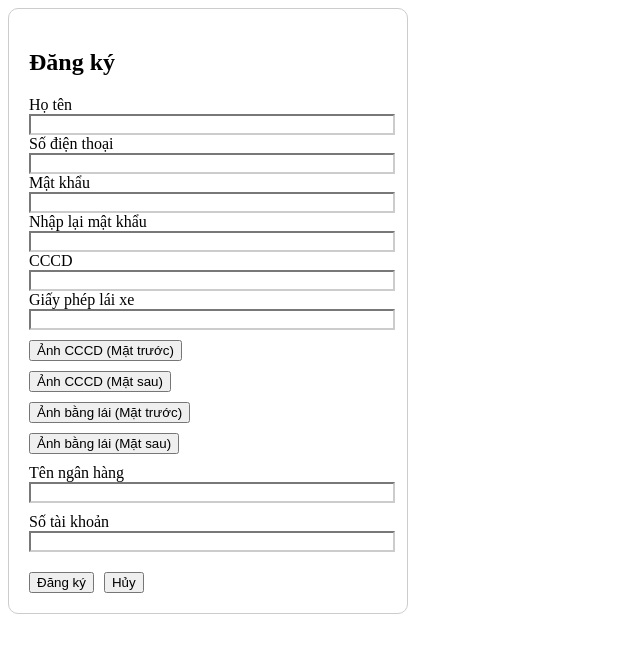
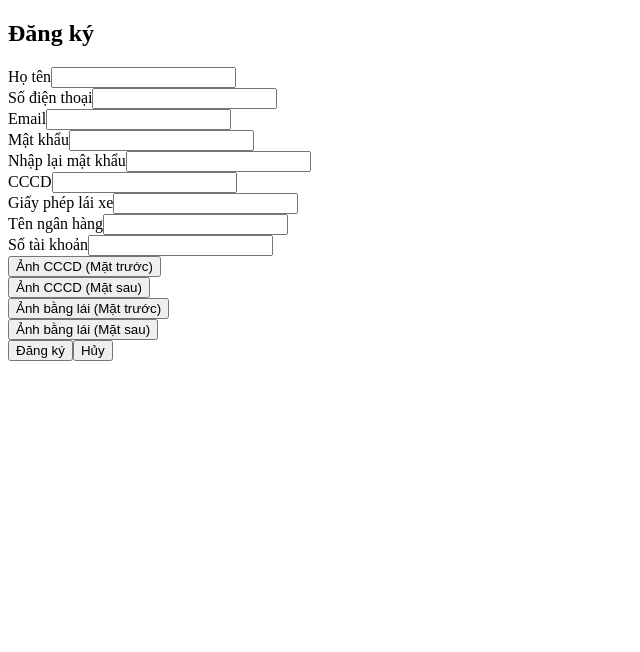
Before and after one commit to HaNguyenOnGit/SWP391_Topic6_SE1814_G8, a React (Vite) app in the folder src/front-end/App/: page /register in a window 1280 px wide. Shown: the top 652 px of the page, without its empty margins (0-640 px from the left). Built offline with nearby package versions, Linux system fonts and the light colour scheme.

Commit message:
add email verify to registration

```diff
--- a/src/front-end/App/src/App.jsx
+++ b/src/front-end/App/src/App.jsx
@@ -1,5 +1,6 @@
 import React from "react";
-import { BrowserRouter, Routes, Route, Link } from "react-router-dom";
+import { BrowserRouter, Routes, Route, Link, Navigate } from "react-router-dom";
+
 import LoginPage from "./pages/Login";
 import RegistrationForm from "./pages/Registration";
 import Vehicles from "./pages/Vehicles";
@@ -13,12 +14,14 @@ import Payment from "./pages/Payment";
 import Schedule from "./pages/Schedule";
 import Booking from "./pages/Booking";
 import Proposal from "./pages/Proposal";
+import RegistrationPending from "./pages/RegistrationPending";
 
 export default function App() {
   return (
     <BrowserRouter>
 
       <Routes>
+        <Route path="/" element={<Navigate to="/login" replace />} />
         <Route
           path="/login"
           element={
@@ -40,6 +43,7 @@ export default function App() {
         <Route path="/schedule" element={<Schedule />} />
         <Route path="/vehicle/:id/schedule" element={<Booking />} />
         <Route path="/vehicle/:id/proposal" element={<Proposal />} />
+        <Route path="/registrationpending" element={<RegistrationPending />} />
       </Routes>
     </BrowserRouter>
   );
--- a/src/front-end/App/src/pages/Registration.jsx
+++ b/src/front-end/App/src/pages/Registration.jsx
@@ -1,10 +1,11 @@
-import React, { useState } from "react";
+import React, { useState, useEffect } from "react";
 import { useNavigate } from "react-router-dom";
 
 export default function RegistrationForm() {
   const [formData, setFormData] = useState({
     fullName: "",
     phone: "",
+    email: "",
     password: "",
     confirmPassword: "",
     cccd: "",
@@ -18,9 +19,21 @@ export default function RegistrationForm() {
   });
 
   const [errors, setErrors] = useState({});
+  const [showOTP, setShowOTP] = useState(false);
+  const [otp, setOtp] = useState("");
+  const [message, setMessage] = useState("");
+  const [countdown, setCountdown] = useState(0);
+
   const navigate = useNavigate();
+  const mockOTP = "123456";
 
-  // Validation rules
+  useEffect(() => {
+    if (countdown > 0) {
+      const timer = setTimeout(() => setCountdown(countdown - 1), 1000);
+      return () => clearTimeout(timer);
+    }
+  }, [countdown]);
+
   const validateField = (name, value) => {
     let error = "";
     switch (name) {
@@ -29,6 +42,10 @@ export default function RegistrationForm() {
         break;
       case "phone":
         if (!/^[0-9]{10}$/.test(value)) error = "Số điện thoại phải đủ 10 số";
+        break;
+      case "email":
+        if (!/^[^\s@]+@[^\s@]+\.[^\s@]+$/.test(value))
+          error = "Email không hợp lệ";
         break;
       case "password":
         if (value.length < 6) error = "Mật khẩu phải từ 6 ký tự trở lên";
@@ -41,18 +58,6 @@ export default function RegistrationForm() {
         break;
       case "license":
         if (!value.trim()) error = "Số giấy phép lái xe là bắt buộc";
-        break;
-      case "cccdFront":
-        if (!value) error = "Vui lòng tải ảnh CCCD mặt trước";
-        break;
-      case "cccdBack":
-        if (!value) error = "Vui lòng tải ảnh CCCD mặt sau";
-        break;
-      case "licenseFront":
-        if (!value) error = "Vui lòng tải ảnh bằng lái mặt trước";
-        break;
-      case "licenseBack":
-        if (!value) error = "Vui lòng tải ảnh bằng lái mặt sau";
         break;
       case "bankName":
         if (!value.trim()) error = "Tên ngân hàng là bắt buộc";
@@ -69,34 +74,37 @@ export default function RegistrationForm() {
   const handleChange = (e) => {
     const { name, value, files } = e.target;
     const fieldValue = files ? files[0] : value;
-
     setFormData({ ...formData, [name]: fieldValue });
-
-    const errorMsg = validateField(name, fieldValue);
-    setErrors((prev) => ({
-      ...prev,
-      [name]: errorMsg || "",
-    }));
-
-    if (name === "password" && formData.confirmPassword) {
-      setErrors((prev) => ({
-        ...prev,
-        confirmPassword: validateField("confirmPassword", formData.confirmPassword),
-      }));
-    }
+    setErrors((prev) => ({ ...prev, [name]: validateField(name, fieldValue) }));
   };
 
   const handleSubmit = (e) => {
     e.preventDefault();
-
     const newErrors = {};
-    Object.keys(formData).forEach((key) => {
-      newErrors[key] = validateField(key, formData[key]);
-    });
+    Object.keys(formData).forEach(
+      (key) => (newErrors[key] = validateField(key, formData[key]))
+    );
     setErrors(newErrors);
 
     if (Object.values(newErrors).every((err) => !err)) {
-      console.log("Form data:", formData);
+      setShowOTP(true);
+      setCountdown(30);
+      alert(`Mock gửi OTP (${mockOTP}) tới email: ${formData.email}`);
+    }
+  };
+
+  const handleVerify = () => {
+    if (otp === mockOTP) {
+      navigate("/registrationpending");
+    } else {
+      setMessage("Mã OTP không đúng, vui lòng thử lại.");
+    }
+  };
+
+  const resendCode = () => {
+    if (countdown === 0) {
+      setCountdown(30);
+      alert(`🔄 Mã mới (mock): ${mockOTP}`);
     }
   };
 
@@ -104,6 +112,7 @@ export default function RegistrationForm() {
     setFormData({
       fullName: "",
       phone: "",
+      email: "",
       password: "",
       confirmPassword: "",
       cccd: "",
@@ -120,182 +129,111 @@ export default function RegistrationForm() {
   };
 
   return (
-    <div
-      style={{
-        width: "400px",
-        border: "1px solid #ccc",
-        borderRadius: "10px",
-        padding: "20px",
-        boxSizing: "border-box",
-      }}
-    >
+    <div>
       <form onSubmit={handleSubmit} noValidate>
         <h2>Đăng ký</h2>
 
-        {/* Full Name */}
-        <label>Họ tên</label>
+        {[["Họ tên", "fullName", "text"],
+        ["Số điện thoại", "phone", "tel"],
+        ["Email", "email", "email"],
+        ["Mật khẩu", "password", "password"],
+        ["Nhập lại mật khẩu", "confirmPassword", "password"],
+        ["CCCD", "cccd", "text"],
+        ["Giấy phép lái xe", "license", "text"],
+        ["Tên ngân hàng", "bankName", "text"],
+        ["Số tài khoản", "bankNumber", "text"],
+        ].map(([label, name, type]) => (
+          <div key={name}>
+            <label>{label}</label>
             <input
-          type="text"
-          name="fullName"
-          value={formData.fullName}
+              type={type}
+              name={name}
+              value={formData[name]}
               onChange={handleChange}
-          style={{ borderColor: errors.fullName ? "red" : "#ccc", width: "100%" }}
             />
-        {errors.fullName && <p style={{ color: "red" }}>{errors.fullName}</p>}
+            {errors[name] && <p style={{ color: "red" }}>{errors[name]}</p>}
+          </div>
+        ))}
 
-        {/* Phone */}
-        <label>Số điện thoại</label>
-        <input
-          type="tel"
-          name="phone"
-          value={formData.phone}
-          onChange={handleChange}
-          style={{ borderColor: errors.phone ? "red" : "#ccc", width: "100%" }}
-        />
-        {errors.phone && <p style={{ color: "red" }}>{errors.phone}</p>}
-
-        {/* Password */}
-        <label>Mật khẩu</label>
-        <input
-          type="password"
-          name="password"
-          value={formData.password}
-          onChange={handleChange}
-          style={{ borderColor: errors.password ? "red" : "#ccc", width: "100%" }}
-        />
-        {errors.password && <p style={{ color: "red" }}>{errors.password}</p>}
-
-        {/* Confirm Password */}
-        <label>Nhập lại mật khẩu</label>
-        <input
-          type="password"
-          name="confirmPassword"
-          value={formData.confirmPassword}
-          onChange={handleChange}
-          style={{ borderColor: errors.confirmPassword ? "red" : "#ccc", width: "100%" }}
-        />
-        {errors.confirmPassword && <p style={{ color: "red" }}>{errors.confirmPassword}</p>}
-
-        {/* CCCD */}
-        <label>CCCD</label>
-        <input
-          type="text"
-          name="cccd"
-          value={formData.cccd}
-          onChange={handleChange}
-          style={{ borderColor: errors.cccd ? "red" : "#ccc", width: "100%" }}
-        />
-        {errors.cccd && <p style={{ color: "red" }}>{errors.cccd}</p>}
-
-        {/* License */}
-        <label>Giấy phép lái xe</label>
-        <input
-          type="text"
-          name="license"
-          value={formData.license}
-          onChange={handleChange}
-          style={{ borderColor: errors.license ? "red" : "#ccc", width: "100%" }}
-        />
-        {errors.license && <p style={{ color: "red" }}>{errors.license}</p>}
-
-        {/* CCCD Front */}
-        <div style={{ marginTop: "10px" }}>
-          <button type="button" onClick={() => document.getElementById("cccdFrontInput").click()}>
-            Ảnh CCCD (Mặt trước)
+        {[["Ảnh CCCD (Mặt trước)", "cccdFront"],
+        ["Ảnh CCCD (Mặt sau)", "cccdBack"],
+        ["Ảnh bằng lái (Mặt trước)", "licenseFront"],
+        ["Ảnh bằng lái (Mặt sau)", "licenseBack"],
+        ].map(([label, name]) => (
+          <div key={name}>
+            <button
+              type="button"
+              onClick={() => document.getElementById(name).click()}
+            >
+              {label}
             </button>
             <input
-            id="cccdFrontInput"
+              id={name}
               type="file"
-            name="cccdFront"
+              name={name}
               accept="image/*"
               onChange={handleChange}
               style={{ display: "none" }}
             />
-          {formData.cccdFront && <span> {formData.cccdFront.name}</span>}
-          {errors.cccdFront && <p style={{ color: "red" }}>{errors.cccdFront}</p>}
+            {formData[name] && <span> {formData[name].name}</span>}
           </div>
+        ))}
 
-        {/* CCCD Back */}
-        <div style={{ marginTop: "10px" }}>
-          <button type="button" onClick={() => document.getElementById("cccdBackInput").click()}>
-            Ảnh CCCD (Mặt sau)
-          </button>
-          <input
-            id="cccdBackInput"
-            type="file"
-            name="cccdBack"
-            accept="image/*"
-            onChange={handleChange}
-            style={{ display: "none" }}
-          />
-          {formData.cccdBack && <span> {formData.cccdBack.name}</span>}
-          {errors.cccdBack && <p style={{ color: "red" }}>{errors.cccdBack}</p>}
-        </div>
-
-        {/* License Front */}
-        <div style={{ marginTop: "10px" }}>
-          <button type="button" onClick={() => document.getElementById("licenseFrontInput").click()}>
-            Ảnh bằng lái (Mặt trước)
-          </button>
-          <input
-            id="licenseFrontInput"
-            type="file"
-            name="licenseFront"
-            accept="image/*"
-            onChange={handleChange}
-            style={{ display: "none" }}
-          />
-          {formData.licenseFront && <span> {formData.licenseFront.name}</span>}
-          {errors.licenseFront && <p style={{ color: "red" }}>{errors.licenseFront}</p>}
-        </div>
-
-        {/* License Back */}
-        <div style={{ marginTop: "10px" }}>
-          <button type="button" onClick={() => document.getElementById("licenseBackInput").click()}>
-            Ảnh bằng lái (Mặt sau)
-          </button>
-          <input
-            id="licenseBackInput"
-            type="file"
-            name="licenseBack"
-            accept="image/*"
-            onChange={handleChange}
-            style={{ display: "none" }}
-          />
-          {formData.licenseBack && <span> {formData.licenseBack.name}</span>}
-          {errors.licenseBack && <p style={{ color: "red" }}>{errors.licenseBack}</p>}
-        </div>
-
-        {/* Bank Name */}
-        <label style={{ marginTop: "10px", display: "block" }}>Tên ngân hàng</label>
-        <input
-          type="text"
-          name="bankName"
-          value={formData.bankName}
-          onChange={handleChange}
-          style={{ borderColor: errors.bankName ? "red" : "#ccc", width: "100%" }}
-        />
-        {errors.bankName && <p style={{ color: "red" }}>{errors.bankName}</p>}
-
-        {/* Bank Number */}
-        <label style={{ marginTop: "10px", display: "block" }}>Số tài khoản</label>
-        <input
-          type="text"
-          name="bankNumber"
-          value={formData.bankNumber}
-          onChange={handleChange}
-          style={{ borderColor: errors.bankNumber ? "red" : "#ccc", width: "100%" }}
-        />
-        {errors.bankNumber && <p style={{ color: "red" }}>{errors.bankNumber}</p>}
-
-        {/* Buttons */}
-        <div style={{ marginTop: "20px", display: "flex", gap: "10px" }}>
+        <div>
           <button type="submit">Đăng ký</button>
           <button type="button" onClick={handleCancel}>
             Hủy
           </button>
         </div>
       </form>
+
+      {/* Overlay OTP */}
+      {showOTP && (
+        <div
+          style={{
+            position: "fixed",
+            inset: 0,
+            background: "rgba(0,0,0,0.5)",
+            display: "flex",
+            alignItems: "center",
+            justifyContent: "center",
+          }}
+        >
+          <div
+            style={{
+              background: "#fff",
+              padding: "20px",
+              borderRadius: "8px",
+              textAlign: "center",
+            }}
+          >
+            <h3>Xác minh email</h3>
+            <p>{formData.email}</p>
+            <input
+              type="number"
+              placeholder="Nhập mã OTP"
+              value={otp}
+              onChange={(e) => setOtp(e.target.value)}
+            />
+            {message && <p style={{ color: "red" }}>{message}</p>}
+
+            <button onClick={handleVerify}>Xác minh</button>
+            <button
+              onClick={resendCode}
+              disabled={countdown > 0}
+              style={{
+                color: countdown > 0 ? "gray" : "blue",
+                background: "none",
+                border: "none",
+              }}
+            >
+              {countdown > 0
+                ? `Gửi lại mã sau ${countdown}s`
+                : "Gửi lại mã xác minh"}
+            </button>
+          </div>
+        </div>
+      )}
     </div>
   );
 }
--- /dev/null
+++ b/src/front-end/App/src/pages/RegistrationPending.jsx
@@ -0,0 +1,17 @@
+import React from "react";
+
+export default function RegistrationPending() {
+    return (
+        <div className="min-h-screen flex flex-col items-center justify-center bg-gray-50">
+            <div className="bg-white shadow-md p-6 rounded-xl text-center">
+                <h2 className="text-2xl font-semibold text-green-600 mb-3">
+                    Đăng ký thành công!
+                </h2>
+                <p>
+                    Tài khoản của bạn đang được xác minh. Vui lòng kiểm tra email để xác
+                    nhận kích hoạt.
+                </p>
+            </div>
+        </div>
+    );
+}
```
Lines whose indentation alone changed are shown as unchanged.
